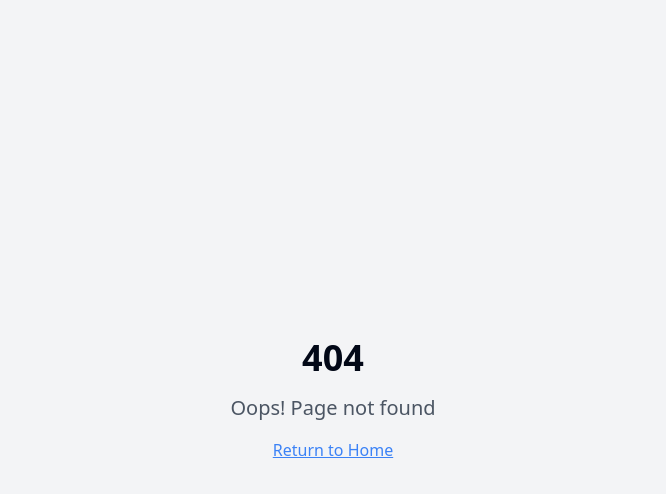
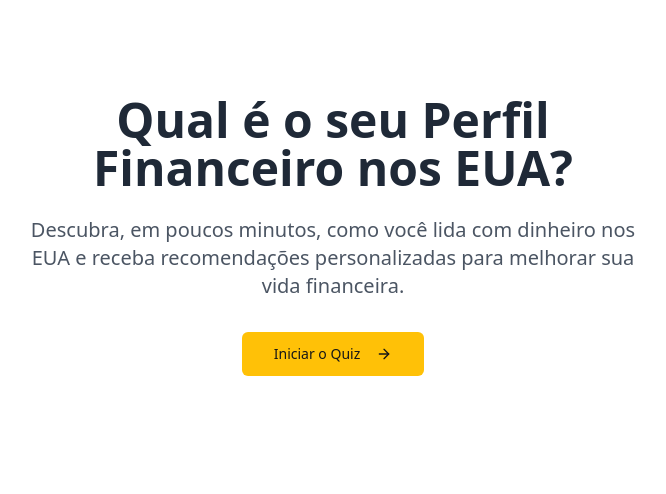
Before and after one commit to theblackbr/brasilflow-hub, a React (Vite) app: page /quiz2 in a window 1280 px wide. Before the commit this address had no page. Shown: the top 494 px of the page, without its empty margins (307-973 px from the left). Built offline with nearby package versions, Linux system fonts and the light colour scheme.

Commit message:
Duplicate Quiz1 structure for Quiz2
This commit duplicates the structure of the existing Quiz1 component to create a new Quiz2 component.  No specific functionality or content changes are included in this commit.

```diff
--- a/src/App.tsx
+++ b/src/App.tsx
@@ -7,6 +7,7 @@ import { BrowserRouter, Routes, Route } from "react-router-dom";
 import Index from "./pages/Index";
 import NotFound from "./pages/NotFound";
 import Quiz1 from "./pages/Quiz1";
+import Quiz2 from "./pages/Quiz2";
 
 const queryClient = new QueryClient();
 
@@ -19,6 +20,7 @@ const App = () => (
         <Routes>
           <Route path="/" element={<Index />} />
           <Route path="/quiz1" element={<Quiz1 />} />
+          <Route path="/quiz2" element={<Quiz2 />} />
           {/* ADD ALL CUSTOM ROUTES ABOVE THE CATCH-ALL "*" ROUTE */}
           <Route path="*" element={<NotFound />} />
         </Routes>
--- /dev/null
+++ b/src/pages/Quiz2.tsx
@@ -0,0 +1,278 @@
+
+import { useState, useEffect } from "react";
+import { Button } from "@/components/ui/button";
+import { ArrowLeft, ArrowRight } from "lucide-react";
+import { Progress } from "@/components/ui/progress";
+import { QuizQuestion } from "@/components/quiz/QuizQuestion";
+import { UserDataForm } from "@/components/quiz/UserDataForm";
+import { QuizResults } from "@/components/quiz/QuizResults";
+import { QuizAnswer, UserData } from "@/types/quiz";
+import { calculateProfile } from "@/utils/profileCalculator";
+
+const Quiz2 = () => {
+  const [currentStep, setCurrentStep] = useState(0);
+  const totalSteps = 8;
+  const [answers, setAnswers] = useState<QuizAnswer>({
+    tempoEUA: "",
+    objetivoFinanceiro: "",
+    fonteRenda: "",
+    appsFinanceiros: "",
+    dificuldades: "",
+  });
+  const [userData, setUserData] = useState<UserData>({
+    nome: "",
+    email: "",
+    telefone: "",
+    codigoPais: "+1",
+  });
+  const [isLoading, setIsLoading] = useState(false);
+  const [loadingMessage, setLoadingMessage] = useState("");
+  const [showResults, setShowResults] = useState(false);
+
+  const loadingMessages = [
+    "Analisando suas respostas...",
+    "Personalizando seu perfil financeiro...",
+    "Preparando recomendações específicas...",
+    "Finalizando sua análise..."
+  ];
+
+  useEffect(() => {
+    let currentMessageIndex = 0;
+    let timer: NodeJS.Timeout;
+
+    if (isLoading) {
+      const showNextMessage = () => {
+        if (currentMessageIndex < loadingMessages.length) {
+          setLoadingMessage(loadingMessages[currentMessageIndex]);
+          currentMessageIndex++;
+          timer = setTimeout(showNextMessage, 1500);
+        } else {
+          setIsLoading(false);
+          setShowResults(true);
+        }
+      };
+
+      showNextMessage();
+    }
+
+    return () => {
+      if (timer) clearTimeout(timer);
+    };
+  }, [isLoading]);
+
+  const handleNext = () => {
+    if (currentStep < totalSteps - 1) {
+      setCurrentStep(prev => prev + 1);
+    }
+  };
+
+  const handleBack = () => {
+    if (currentStep > 0) {
+      setCurrentStep(prev => prev - 1);
+    }
+  };
+
+  const handleAnswerChange = (question: keyof QuizAnswer, value: string) => {
+    setAnswers(prev => ({
+      ...prev,
+      [question]: value
+    }));
+
+    if (currentStep > 0 && currentStep <= 5) {
+      handleNext();
+    }
+  };
+
+  const handleUserDataChange = (field: keyof UserData, value: string) => {
+    setUserData(prev => ({
+      ...prev,
+      [field]: value
+    }));
+  };
+
+  const handleUserDataSubmit = () => {
+    if (userData.nome && userData.email && userData.telefone) {
+      setIsLoading(true);
+    }
+  };
+
+  const renderLoadingState = () => (
+    <div className="space-y-8 animate-fadeIn max-w-2xl mx-auto w-full px-4 text-center">
+      <div className="flex flex-col items-center justify-center min-h-[400px] space-y-8">
+        <div className="w-16 h-16 border-4 border-primary border-t-transparent rounded-full animate-spin"></div>
+        <h2 className="text-2xl font-bold text-gray-800 animate-pulse">
+          {loadingMessage}
+        </h2>
+      </div>
+    </div>
+  );
+
+  const renderStep = () => {
+    if (isLoading) {
+      return renderLoadingState();
+    }
+
+    if (showResults) {
+      return <QuizResults profile={calculateProfile(answers)} />;
+    }
+
+    switch (currentStep) {
+      case 0:
+        return (
+          <div className="max-w-2xl mx-auto w-full px-4 text-center animate-fadeIn">
+            <h1 className="text-4xl md:text-5xl font-bold text-gray-800 mb-6">
+              Qual é o seu Perfil Financeiro nos EUA?
+            </h1>
+            <p className="text-xl text-gray-600 mb-8">
+              Descubra, em poucos minutos, como você lida com dinheiro nos EUA e receba recomendações personalizadas para melhorar sua vida financeira.
+            </p>
+            <Button
+              className="animate-fadeIn"
+              size="lg"
+              onClick={handleNext}
+            >
+              Iniciar o Quiz
+              <ArrowRight className="ml-2" />
+            </Button>
+          </div>
+        );
+      case 1:
+        return (
+          <QuizQuestion
+            title="Há quanto tempo você está nos EUA?"
+            options={[
+              "Menos de 1 ano",
+              "Entre 1 e 3 anos",
+              "Entre 3 e 5 anos",
+              "Mais de 5 anos"
+            ]}
+            value={answers.tempoEUA}
+            onChange={(value) => handleAnswerChange("tempoEUA", value)}
+          />
+        );
+      case 2:
+        return (
+          <QuizQuestion
+            title="Qual é seu principal objetivo financeiro nos EUA?"
+            options={[
+              "Construir crédito",
+              "Investir em ações",
+              "Comprar uma casa",
+              "Abrir um negócio",
+              "Enviar dinheiro para o Brasil"
+            ]}
+            value={answers.objetivoFinanceiro}
+            onChange={(value) => handleAnswerChange("objetivoFinanceiro", value)}
+          />
+        );
+      case 3:
+        return (
+          <QuizQuestion
+            title="Qual sua principal fonte de renda?"
+            options={[
+              "Emprego formal (CLT)",
+              "Trabalho autônomo",
+              "Empresário",
+              "Investimentos",
+              "Múltiplas fontes"
+            ]}
+            value={answers.fonteRenda}
+            onChange={(value) => handleAnswerChange("fonteRenda", value)}
+          />
+        );
+      case 4:
+        return (
+          <QuizQuestion
+            title="Quais apps financeiros você mais usa?"
+            options={[
+              "Apenas banco tradicional",
+              "Wise/Remessa Online",
+              "Robinhood/TD Ameritrade",
+              "Cash App/Venmo",
+              "Vários apps diferentes"
+            ]}
+            value={answers.appsFinanceiros}
+            onChange={(value) => handleAnswerChange("appsFinanceiros", value)}
+          />
+        );
+      case 5:
+        return (
+          <QuizQuestion
+            title="Qual sua maior dificuldade financeira nos EUA?"
+            options={[
+              "Entender o sistema de crédito",
+              "Fazer investimentos",
+              "Declarar impostos",
+              "Enviar dinheiro internacional",
+              "Organizar o orçamento"
+            ]}
+            value={answers.dificuldades}
+            onChange={(value) => handleAnswerChange("dificuldades", value)}
+          />
+        );
+      case 6:
+        return (
+          <UserDataForm
+            userData={userData}
+            onDataChange={handleUserDataChange}
+          />
+        );
+      default:
+        return null;
+    }
+  };
+
+  const isLastStep = currentStep === totalSteps - 1;
+  const canProceed = currentStep !== 6 || (userData.nome && userData.email && userData.telefone);
+
+  return (
+    <div className="min-h-screen bg-white">
+      <main className="container mx-auto px-4 pt-24 pb-16">
+        {currentStep > 0 && !isLoading && !showResults && (
+          <div className="max-w-2xl mx-auto mb-8">
+            <Progress
+              value={(currentStep / (totalSteps - 1)) * 100}
+              className="animate-fadeIn"
+            />
+          </div>
+        )}
+        <div className="animate-fadeIn">
+          {renderStep()}
+          {currentStep > 0 && !isLoading && !showResults && !isLastStep && (
+            <div className="flex justify-center gap-4 mt-12">
+              <Button
+                variant="secondary"
+                onClick={handleBack}
+                className="animate-fadeIn text-white"
+              >
+                <ArrowLeft className="mr-2" />
+                Voltar
+              </Button>
+              {currentStep === 6 ? (
+                <Button
+                  onClick={handleUserDataSubmit}
+                  disabled={!userData.nome || !userData.email || !userData.telefone}
+                  className="animate-fadeIn"
+                >
+                  Ver Resultados
+                  <ArrowRight className="ml-2" />
+                </Button>
+              ) : (
+                <Button
+                  onClick={handleNext}
+                  disabled={!canProceed}
+                  className="animate-fadeIn"
+                >
+                  Próxima
+                  <ArrowRight className="ml-2" />
+                </Button>
+              )}
+            </div>
+          )}
+        </div>
+      </main>
+    </div>
+  );
+};
+
+export default Quiz2;
```
